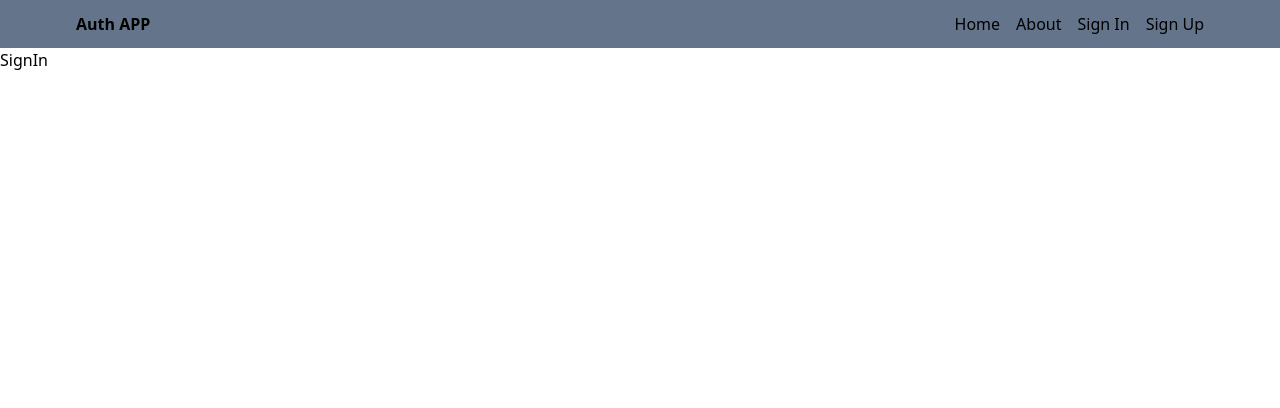
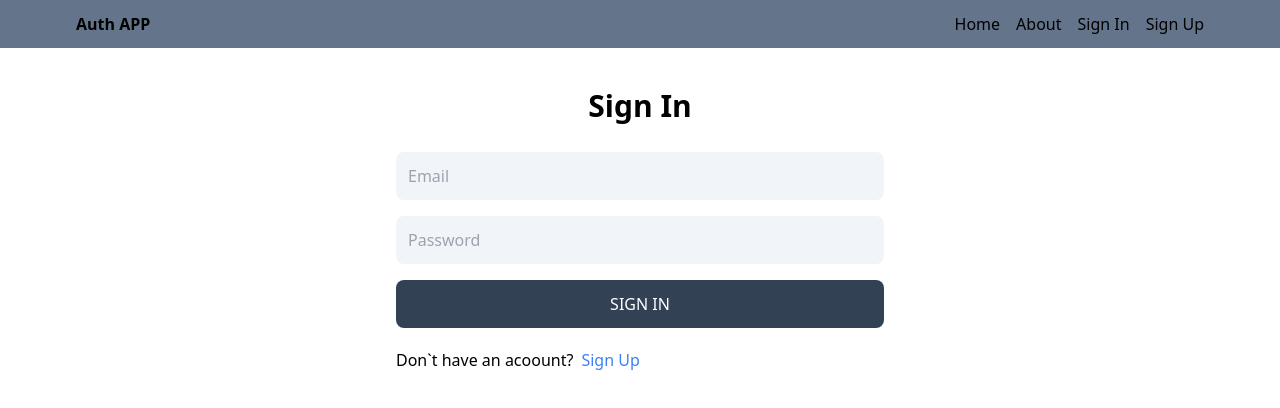
Before and after one commit to serhatd0/mern-auth, a React (Vite) app in the folder client/: page /sign-in in a window 1280 px wide. Shown: the top 408 px of the page. Built offline with nearby package versions, Linux system fonts and the light colour scheme.

Commit message:
complete the sign in page functionality

```diff
--- a/client/src/pages/SignIn.jsx
+++ b/client/src/pages/SignIn.jsx
@@ -1,7 +1,55 @@
-import React from 'react'
+import React, { useState } from 'react'
+import {Link,useNavigate} from 'react-router-dom';
 
 export default function SignIn() {
+  const [formData,setFormData]=useState({});
+  const [error,setError]=useState(false);
+  const [loading,setLoading]=useState(false);
+  const navigate=useNavigate();
+  const handleChange=(e)=>{
+    setFormData({...formData,[e.target.id]:e.target.value});
+  }
+  const handleSubmit =async (e)=>{
+    e.preventDefault();
+    try {
+     setLoading(true);
+     const res = await fetch('/api/auth/signin',{
+     method:'POST',
+     headers:{
+      'Content-Type':'application/json',
+     } ,
+     body:JSON.stringify(formData),
+    });
+    const data = await res.json();
+    setLoading(false);
+    if(data.success==false){
+      setError(true);
+      return;
+    }
+    navigate('/');
+    setError(false);
+    } catch (error) {
+      setLoading(false);
+      setError(true);
+    }
+
+  }
+
   return (
-    <div>SignIn</div>
+    <div className='p-3 max-w-lg mx-auto'>
+      <h1 className='text-3xl text-center font-semibold my-7'>{loading ? 'Loading...':'Sign In'}</h1>
+      <form onSubmit={handleSubmit} className='flex flex-col gap-4'>
+        <input type='email' placeholder='Email' id='email' className='bg-slate-100 p-3 rounded-lg' onChange={handleChange}/>
+        <input type='password' placeholder='Password' id='password' className='bg-slate-100 p-3 rounded-lg' onChange={handleChange}/>
+        <button disabled ={loading} className='bg-slate-700 text-white p-3 rounded-lg uppercase hover:opacity-95 disabled:opacity-80'>{loading ? 'Loading...':'Sign In'}</button>
+      </form>
+      <div className='flex gap-2 mt-5'>
+      <p>Don`t have an acoount?</p>
+      <Link to='/sign-up'>
+      <span className='text-blue-500'>Sign Up</span>
+      </Link>
+      </div>
+      <p className={error && 'text-red-700 mt-5' }>{error && "Something went wrong!!"}</p>
+    </div>
   )
 }
--- a/client/src/pages/SignUp.jsx
+++ b/client/src/pages/SignUp.jsx
@@ -1,9 +1,10 @@
 import React, { useState } from 'react'
-import {Link} from 'react-router-dom';
+import {Link,useNavigate} from 'react-router-dom';
 export default function SignUp() {
   const [formData,setFormData]=useState({});
   const [error,setError]=useState(false);
   const [loading,setLoading]=useState(false);
+   const navigate=useNavigate();
   const handleChange=(e)=>{
     setFormData({...formData,[e.target.id]:e.target.value});
   }
@@ -24,6 +25,7 @@
       setError(true);
       return;
     }
+    navigate('/sign-in');
     setError(false);
     } catch (error) {
       setLoading(false);
@@ -47,7 +49,7 @@
       <span className='text-blue-500'>Sign In</span>
       </Link>
       </div>
-      <p className={error ? 'text-red-700 mt-5':'text-green-700 mt-5' }>{error ? "Something went wrong!!":"User Created Successfull" }</p>
+      <p className={error && 'text-red-700 mt-5'}>{error && "Something went wrong!!" }</p>
     </div>
   )
 }
```
